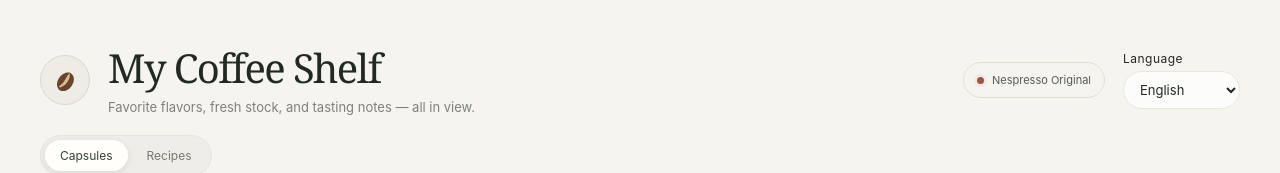
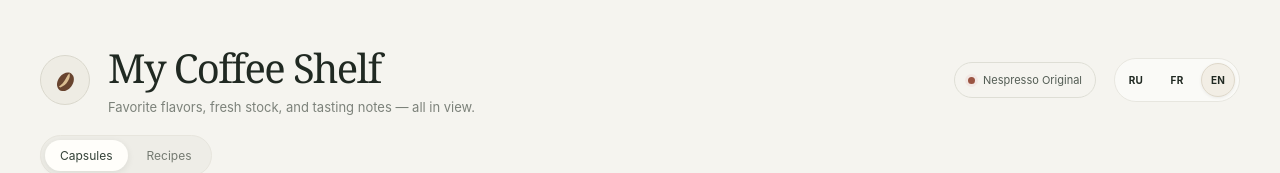
Before and after one commit to utkin-vitaliy/projects, a React (Vite) app in the folder capsule-shelf/: page / in a window 1280 px wide. Shown: the top 173 px of the page. Built offline with nearby package versions, Linux system fonts and the light colour scheme.

Commit message:
style(capsule-shelf): use compact language buttons

```diff
--- a/capsule-shelf/src/App.tsx
+++ b/capsule-shelf/src/App.tsx
@@ -91,14 +91,22 @@ function CapsuleShelfApp() {
           <p className="page-intro">{t("subtitle")}</p>
         </div>
         <div className="line-chip"><span className="line-chip__dot" /> Nespresso Original</div>
-        <label className="language-switch">
-          <span>{t("language")}</span>
-          <select aria-label={t("language")} onChange={(event) => setLocale(event.target.value as Locale)} value={locale}>
-            <option value="en">English</option>
-            <option value="ru">Русский</option>
-            <option value="fr">Français</option>
-          </select>
-        </label>
+        <div aria-label={t("language")} className="language-switch" role="group">
+          {([
+            ["ru", "RU", "russianName"],
+            ["fr", "FR", "frenchName"],
+            ["en", "EN", "englishName"],
+          ] as const).map(([code, shortLabel, nameKey]) => (
+            <button
+              aria-label={t(nameKey)}
+              aria-pressed={locale === code}
+              className={`language-switch__button${locale === code ? " is-active" : ""}`}
+              key={code}
+              onClick={() => setLocale(code as Locale)}
+              type="button"
+            >{shortLabel}</button>
+          ))}
+        </div>
       </header>
 
       <nav className="page-nav" aria-label={t("navAria")}>
--- a/capsule-shelf/src/i18n/locale.tsx
+++ b/capsule-shelf/src/i18n/locale.tsx
@@ -5,7 +5,7 @@ export const LOCALE_STORAGE_KEY = "capsule-shelf:locale:v1";
 
 const messages = {
   en: {
-    language: "Language", title: "My Coffee Shelf", subtitle: "Favorite flavors, fresh stock, and tasting notes — all in view.",
+    language: "Language", russianName: "Russian", frenchName: "French", englishName: "English", title: "My Coffee Shelf", subtitle: "Favorite flavors, fresh stock, and tasting notes — all in view.",
     navAria: "App sections", inventoryTab: "Capsules", recipesTab: "Recipes", loading: "Loading your settings…",
     catalogTitle: "Coffee varieties", catalogHint: "Enter how many capsules you have for each flavor",
     browserStorage: "Settings are saved in this browser", downloadSettings: "Download settings", uploadFile: "Upload file", fileInput: "Choose a Capsule Shelf settings file", catalogLink: "Nespresso Canada catalogue ↗",
@@ -18,7 +18,7 @@ const messages = {
     storageNoticeUnavailable: "Browser storage is unavailable. Changes may not be saved after you close the page.", storageNoticeRead: "Could not read browser settings. Upload a backup or download the current data before continuing.", storageNoticeMigrated: "Settings were moved from the older browser storage.", storageNoticeSave: "Could not save data in this browser. Try downloading a backup.", storageNoticeSaveFull: "Could not save data in this browser. Download a backup and free up storage space.", storageNoticeLoaded: "Settings loaded into this browser.", storageNoticeImport: "Could not load the settings file.",
   },
   ru: {
-    language: "Язык", title: "Моя кофейная полка", subtitle: "Любимые вкусы, свежий запас и заметки — всё на виду.",
+    language: "Язык", russianName: "Русский", frenchName: "Французский", englishName: "Английский", title: "Моя кофейная полка", subtitle: "Любимые вкусы, свежий запас и заметки — всё на виду.",
     navAria: "Разделы приложения", inventoryTab: "Капсулы", recipesTab: "Рецепты", loading: "Загружаю настройки…",
     catalogTitle: "Сорта кофе", catalogHint: "Введи количество капсул для каждого вкуса",
     browserStorage: "Настройки сохраняются в этом браузере", downloadSettings: "Скачать настройки", uploadFile: "Загрузить файл", fileInput: "Выбрать файл настроек Capsule Shelf", catalogLink: "Каталог Nespresso Canada ↗",
@@ -31,7 +31,7 @@ const messages = {
     storageNoticeUnavailable: "Браузерное хранилище недоступно. Изменения могут не сохраниться после закрытия страницы.", storageNoticeRead: "Не удалось прочитать настройки браузера. Загрузи резервную копию или скачай текущие данные перед продолжением.", storageNoticeMigrated: "Настройки перенесены из старого браузерного хранилища.", storageNoticeSave: "Не удалось сохранить данные в браузере. Попробуй скачать резервную копию.", storageNoticeSaveFull: "Не удалось сохранить данные в браузере. Скачай резервную копию и освободи место в хранилище.", storageNoticeLoaded: "Настройки загружены в этот браузер.", storageNoticeImport: "Не удалось загрузить файл настроек.",
   },
   fr: {
-    language: "Langue", title: "Ma collection de café", subtitle: "Vos cafés préférés, vos stocks et vos notes — tout est à portée de main.",
+    language: "Langue", russianName: "Russe", frenchName: "Français", englishName: "Anglais", title: "Ma collection de café", subtitle: "Vos cafés préférés, vos stocks et vos notes — tout est à portée de main.",
     navAria: "Sections de l’application", inventoryTab: "Capsules", recipesTab: "Recettes", loading: "Chargement de vos paramètres…",
     catalogTitle: "Variétés de café", catalogHint: "Saisissez le nombre de capsules pour chaque variété",
     browserStorage: "Les paramètres sont enregistrés dans ce navigateur", downloadSettings: "Télécharger les paramètres", uploadFile: "Importer un fichier", fileInput: "Choisir un fichier de paramètres Capsule Shelf", catalogLink: "Catalogue Nespresso Canada ↗",
--- a/capsule-shelf/src/styles.css
+++ b/capsule-shelf/src/styles.css
@@ -26,9 +26,11 @@ a { color: inherit; }
 
 .page-shell { width: min(1200px, calc(100% - 64px)); margin: 0 auto; padding: 46px 0 32px; }
 .page-header { display: flex; align-items: center; gap: 18px; margin-bottom: 32px; animation: rise-in .55s ease both; }
-.language-switch { display: grid; gap: 5px; margin-left: auto; color: var(--ink-soft); font-size: 12px; letter-spacing: .04em; }
-.language-switch select { min-width: 112px; padding: 9px 30px 9px 12px; border: 1px solid var(--line); border-radius: 999px; color: var(--ink); background: rgba(255,255,255,.72); font: inherit; font-size: 13px; cursor: pointer; }
-.language-switch select:focus-visible { outline: 2px solid var(--accent); outline-offset: 2px; }
+.language-switch { display: flex; align-items: center; gap: 7px; margin-left: auto; padding: 4px; border: 1px solid var(--line); border-radius: 999px; background: rgba(255,255,255,.52); }
+.language-switch__button { display: grid; width: 34px; height: 34px; place-items: center; padding: 0; border: 1px solid transparent; border-radius: 50%; color: var(--ink-soft); background: transparent; font: inherit; font-size: 10px; font-weight: 700; letter-spacing: .025em; cursor: pointer; transition: color .2s ease, background .2s ease, border-color .2s ease, transform .2s ease; }
+.language-switch__button:hover { transform: translateY(-1px); color: var(--ink); }
+.language-switch__button.is-active { border-color: #ded8ca; color: var(--ink); background: #f2eee5; box-shadow: 0 1px 3px rgb(53 48 34 / 8%); }
+.language-switch__button:focus-visible { outline: 2px solid var(--accent); outline-offset: 2px; }
 .brand-mark { width: 50px; height: 50px; flex: 0 0 auto; display: grid; place-items: center; border: 1px solid #d9d7cc; border-radius: 50%; background: #eeece4; }
 .brand-mark svg { width: 25px; height: 25px; fill: #68442f; }
 .brand-mark__crease { fill: #d9bd91; }
@@ -215,7 +217,7 @@ button:focus-visible, a:focus-visible, input:focus-visible { outline: 3px solid
   .page-shell { width: min(100% - 32px, 520px); padding-top: 26px; }
   .page-header { align-items: flex-start; gap: 12px; margin-bottom: 22px; }
   .language-switch { margin-left: auto; }
-  .language-switch select { min-width: 104px; }
+  .language-switch__button { width: 32px; height: 32px; }
   .brand-mark { width: 40px; height: 40px; }
   .line-chip { display: none; }
   h1 { font-size: 29px; }
```
Also changed, not shown: 1 other file (tests, documents, lock files or other folders).
